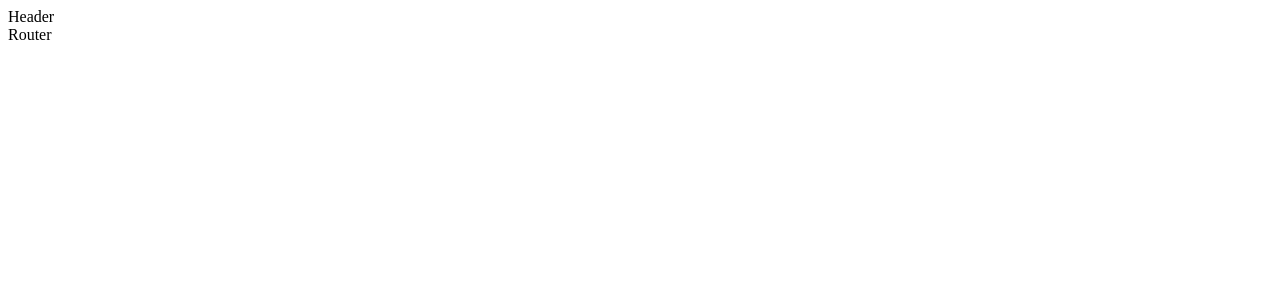
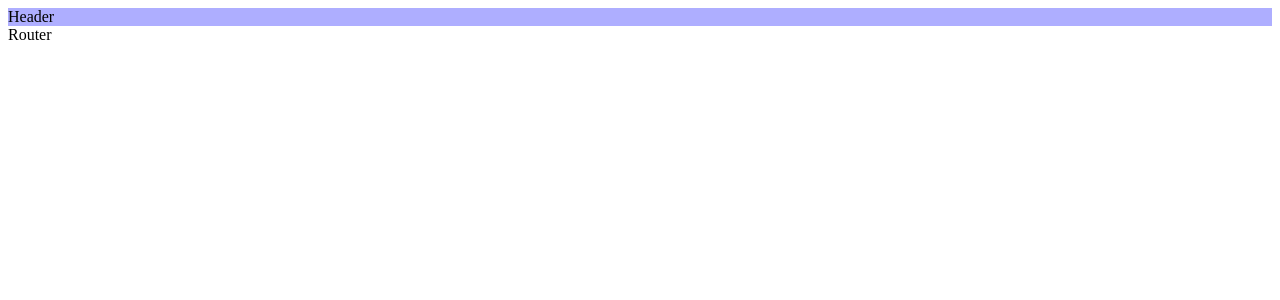
Before and after one commit to yologger/yologram-web-v2, a React (Vite) app: page / in a window 1280 px wide. Shown: the top 300 px of the page. Built offline with nearby package versions, Linux system fonts and the light colour scheme.

Commit message:
chore: configure @emotion

```diff
--- a/package.json
+++ b/package.json
@@ -18,6 +18,8 @@
     "test:ui": "vitest --ui"
   },
   "dependencies": {
+    "@emotion/react": "^11.14.0",
+    "@emotion/styled": "^11.14.1",
     "antd": "^5.26.4",
     "react": "^19.1.0",
     "react-dom": "^19.1.0",
--- a/src/components/layout/Header.tsx
+++ b/src/components/layout/Header.tsx
@@ -1,5 +1,11 @@
+import styled from '@emotion/styled';
+
 const Header = () => {
-  return <div>Header</div>;
+  return <Container>Header</Container>;
 };
 
 export default Header;
+
+const Container = styled.div`
+  background-color: #aeaeff;
+`;
```
Also changed, not shown: 1 other file (tests, documents, lock files or other folders).
